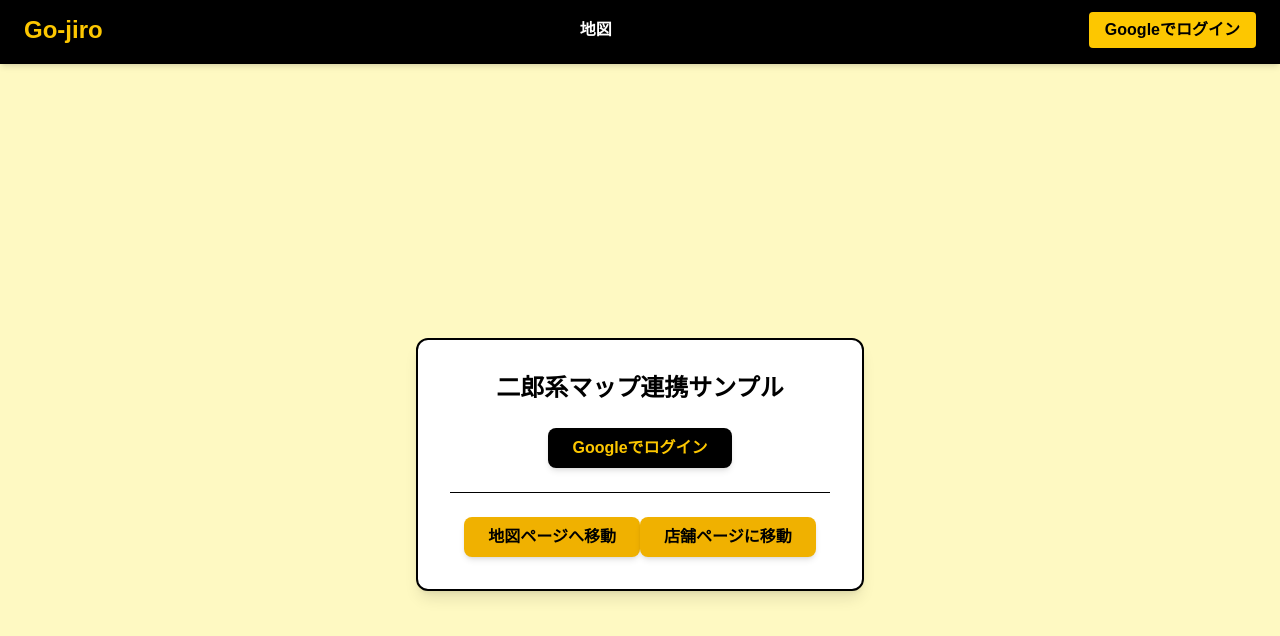
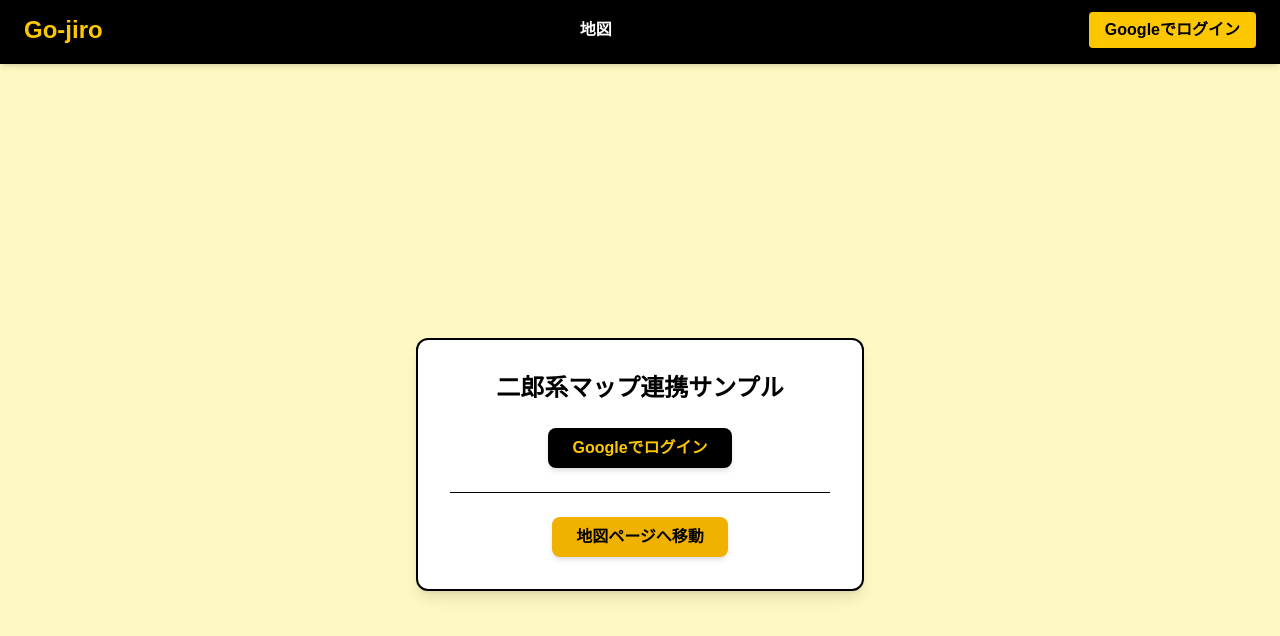
Before and after one commit to geek-hackathon2025-vol5-team-hci/go-jiro, a Next.js app in the folder frontend/: page / in a window 1280 px wide. Shown: the top 636 px of the page. Built offline with nearby package versions, Linux system fonts and the light colour scheme; no server answers.

Commit message:
aodjosd!

```diff
--- a/frontend/src/app/page.tsx
+++ b/frontend/src/app/page.tsx
@@ -108,11 +108,6 @@ export default function Home() {
               地図ページへ移動
             </button>
           </Link>
-          <Link href="/shop">
-            <button className="px-6 py-2 bg-yellow-500 text-black font-bold rounded-lg shadow-md hover:bg-black hover:text-yellow-400 focus:outline-none focus:ring-2 focus:ring-black focus:ring-opacity-75">
-              店舗ページに移動
-            </button>
-          </Link>
         </div>
       </div>
     </main>
```
